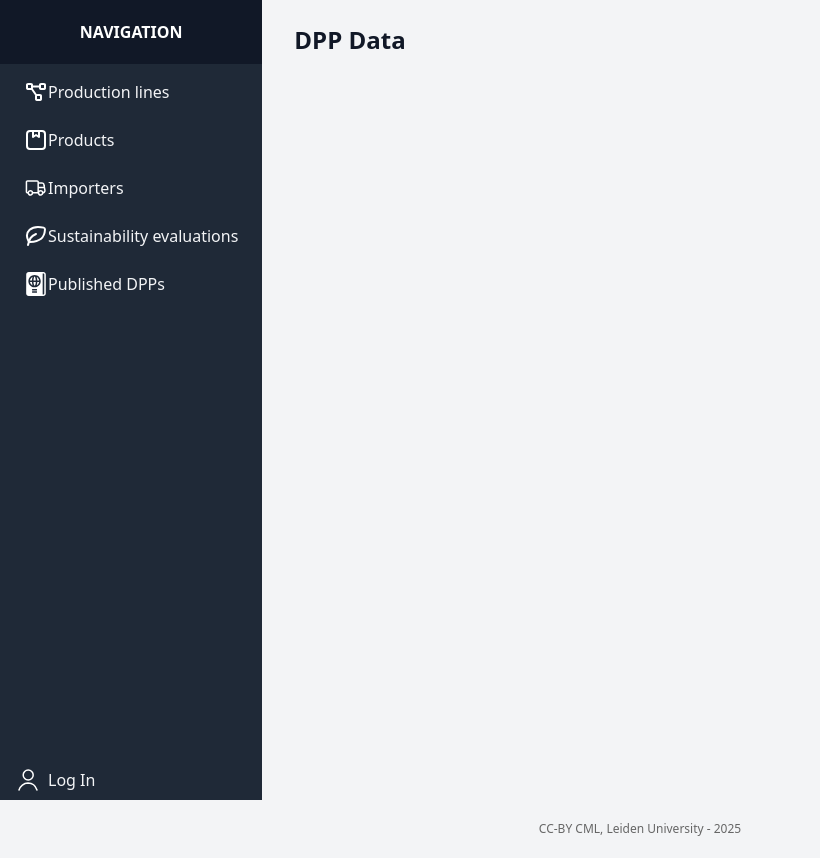
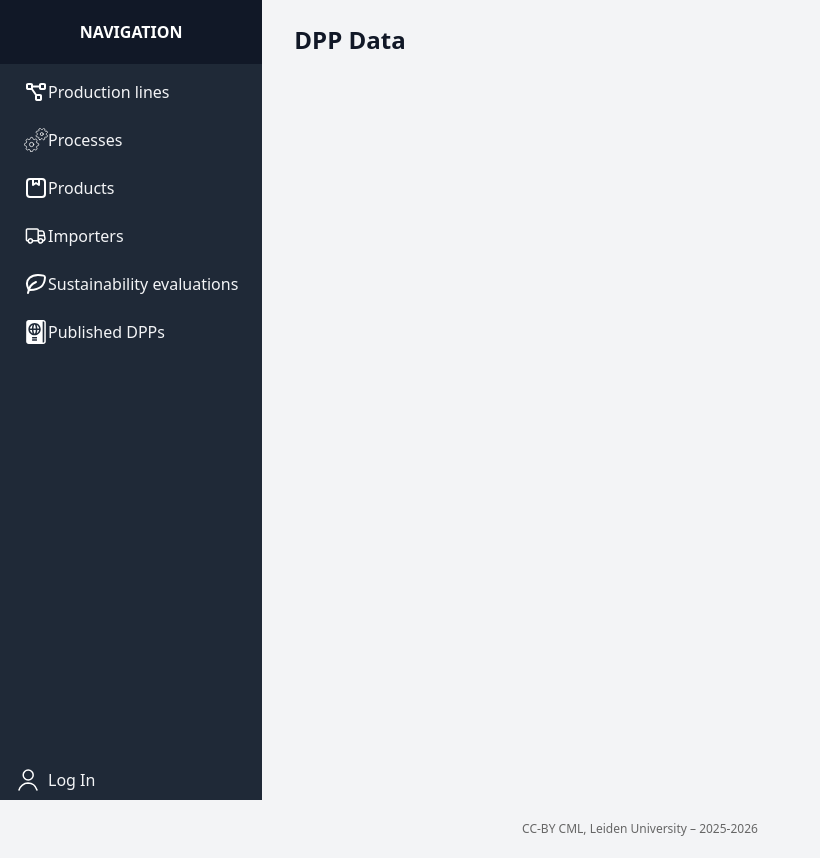
Before and after one commit to CMLPlatform/SCE_API, a Django app: template mysite/dpp/templates/dpp/dpp_full.html in a window 1280 px wide. Shown: the part 104-962 px from the top of the page, without its empty margins (0-820 px from the left). Run offline with Django 5.2, Linux system fonts and the light colour scheme; the template is opened without the code that fills it, so the values that code supplies are empty; style sheets or scripts are compiled from the project's sources; some libraries are stand-ins or nearby versions.

Commit message:
Add menu link to list of processes

```diff
--- a/mysite/dpp/templates/dpp/base.html
+++ b/mysite/dpp/templates/dpp/base.html
@@ -84,6 +84,10 @@
                     <object data="/static/img/project-svgrepo-com.svg" type="image/svg+xml" width="24" height="24"></object>
                     Production lines
                 </a>
+                <a href="{% url opts.app_label|add:':'|add:'process_list' %}" class="flex items-center px-4 py-2 mt-2 text-gray-100 hover:bg-gray-700">
+                    <object data="/static/img/cogs.svg" type="image/svg+xml" width="24" height="24"></object>
+                    Processes
+                </a>
                 <a href="{% url opts.app_label|add:':'|add:'productmodel_list' %}" class="flex items-center px-4 py-2 mt-2 text-gray-100 hover:bg-gray-700">
                     <object data="/static/img/package-svgrepo-com.svg" type="image/svg+xml" width="24" height="24"></object>
                     Products
@@ -133,7 +137,7 @@
 
 {% block footer %}
     <div id="footer" style="text-align:center; padding:20px; color:#666; font-size:12px;">
-        CC-BY CML, Leiden University - 2025
+        CC-BY CML, Leiden University – 2025-2026
     </div>
 {% endblock %}
 
```
Also changed, not shown: mysite/dpp/static/img/cogs.svg (added).
